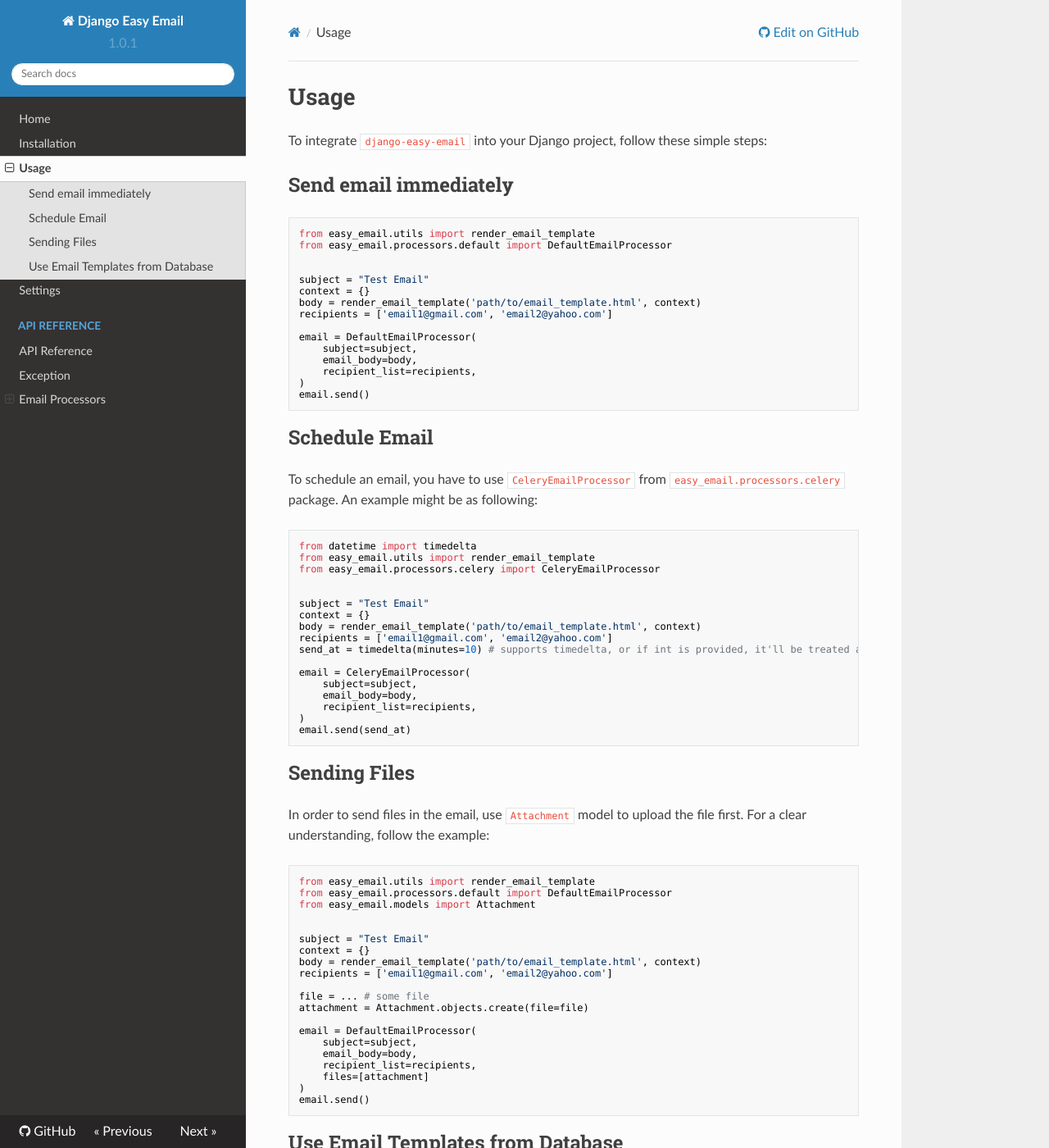
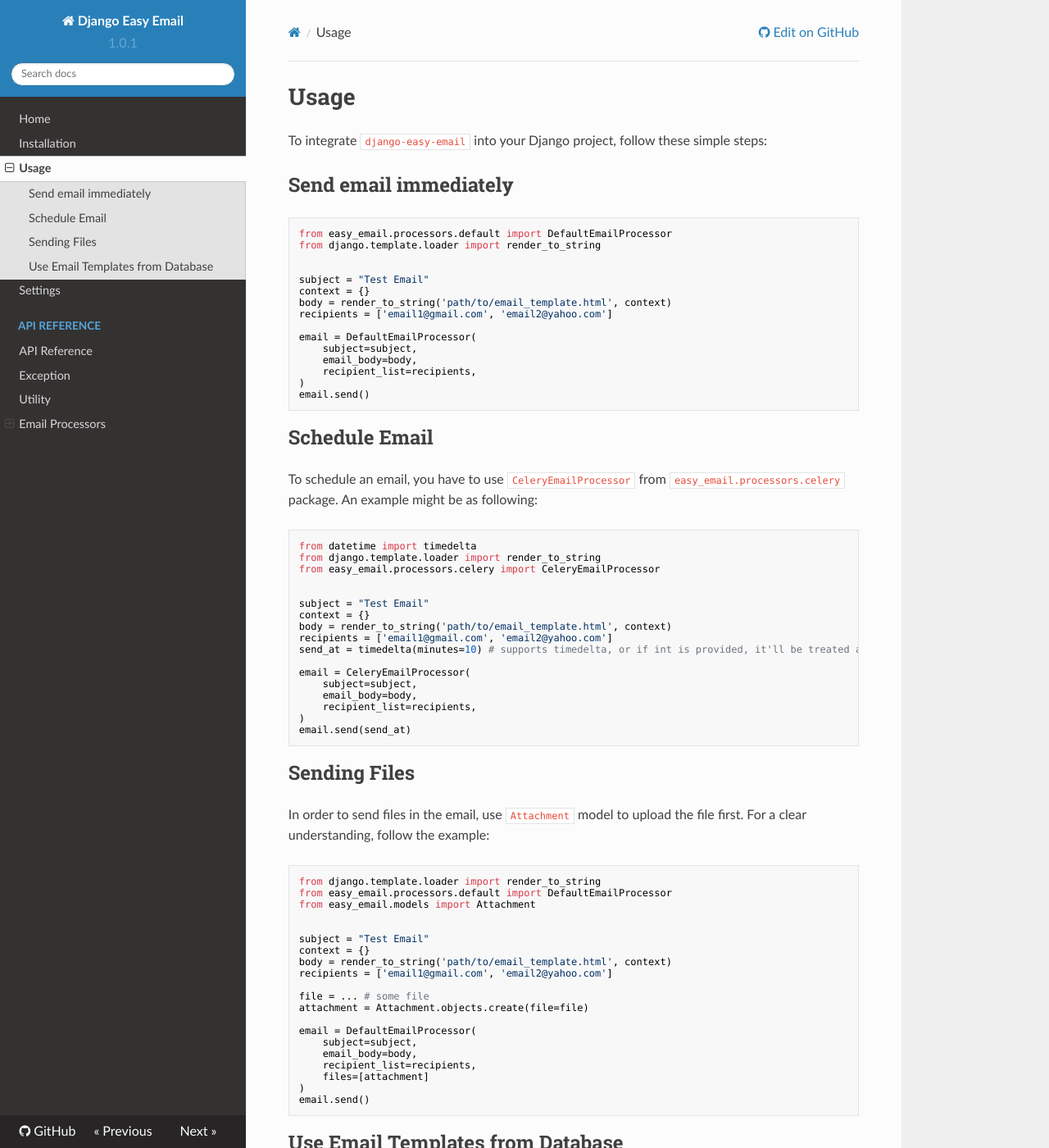
Before and after one commit to farhad0085/django-easy-email, an MkDocs documentation site: the page built from docs/usage.md, in a window 1280 px wide and 1400 px high. Shown: the whole window at 82% size. Built offline with MkDocs 1.6.1, drawn with Linux system fonts in a browser that asks for light colours; nearby versions of some CDN libraries.

Commit message:
docs updated

````diff
--- a/docs/usage.md
+++ b/docs/usage.md
@@ -5,13 +5,13 @@ To integrate `django-easy-email` into your Django project, follow these simple s
 ## Send email immediately
 
 ```python
-from easy_email.utils import render_email_template
 from easy_email.processors.default import DefaultEmailProcessor
+from django.template.loader import render_to_string
 
 
 subject = "Test Email"
 context = {}
-body = render_email_template('path/to/email_template.html', context)
+body = render_to_string('path/to/email_template.html', context)
 recipients = ['email1@gmail.com', 'email2@yahoo.com']
 
 email = DefaultEmailProcessor(
@@ -29,13 +29,13 @@ To schedule an email, you have to use `CeleryEmailProcessor` from `easy_email.pr
 
 ```python
 from datetime import timedelta
-from easy_email.utils import render_email_template
+from django.template.loader import render_to_string
 from easy_email.processors.celery import CeleryEmailProcessor
 
 
 subject = "Test Email"
 context = {}
-body = render_email_template('path/to/email_template.html', context)
+body = render_to_string('path/to/email_template.html', context)
 recipients = ['email1@gmail.com', 'email2@yahoo.com']
 send_at = timedelta(minutes=10) # supports timedelta, or if int is provided, it'll be treated as seconds
 
@@ -52,14 +52,14 @@ email.send(send_at)
 In order to send files in the email, use `Attachment` model to upload the file first. For a clear understanding, follow the example:
 
 ```python
-from easy_email.utils import render_email_template
+from django.template.loader import render_to_string
 from easy_email.processors.default import DefaultEmailProcessor
 from easy_email.models import Attachment
 
 
 subject = "Test Email"
 context = {}
-body = render_email_template('path/to/email_template.html', context)
+body = render_to_string('path/to/email_template.html', context)
 recipients = ['email1@gmail.com', 'email2@yahoo.com']
 
 file = ... # some file
--- a/mkdocs.yml
+++ b/mkdocs.yml
@@ -15,6 +15,7 @@ nav:
   - API Reference:
       - API Reference: api_reference.md
       - Exception: api/exceptions.md
+      - Utility: api/utils.md
       - Email Processors:
           - Base: api/processors/base.md
           - Default: api/processors/default.md
--- a/setup.py
+++ b/setup.py
@@ -41,3 +41,5 @@ setup(
 # python setup.py sdist bdist_wheel
 # upload to pypi
 # twine upload dist/*
+
+# docs -> mkdocs serve --dev-addr=0.0.0.0:8080
````
Also changed, not shown: docs/api/processors/base.md (+1 -1 lines), docs/api/processors/celery.md (+1 -1 lines), docs/api/processors/default.md (+1 -1 lines), 1 other file.
